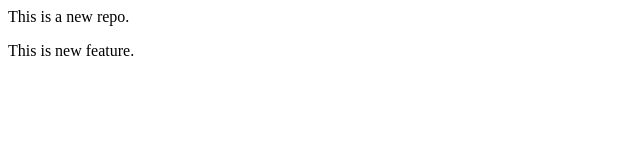
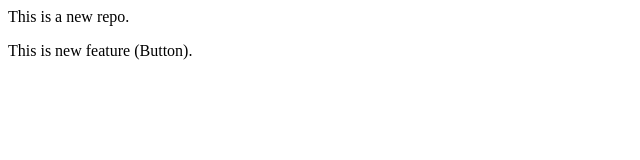
Before and after one commit to 23bmiit0147-web/LocalRepo, a plain HTML site: page index.html in a window 1280 px wide. Shown: the full height of the page, 0-640 px from the left. Drawn offline with Linux system fonts and the light colour scheme.

Commit message:
Add Button

```diff
--- a/index.html
+++ b/index.html
@@ -1,2 +1,2 @@
 <p>This is a new repo.</p>
-<p>This is new feature.</p>
+<p>This is new feature (Button).</p>
```
